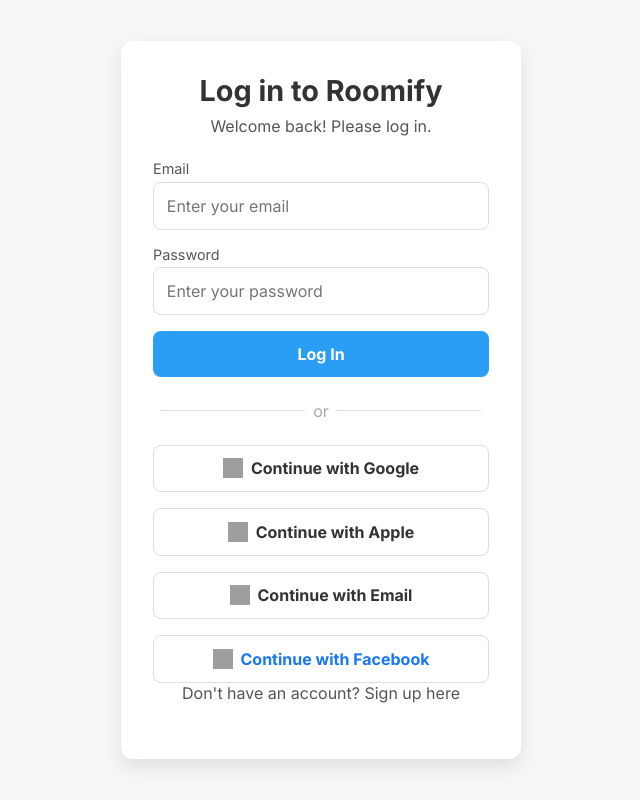
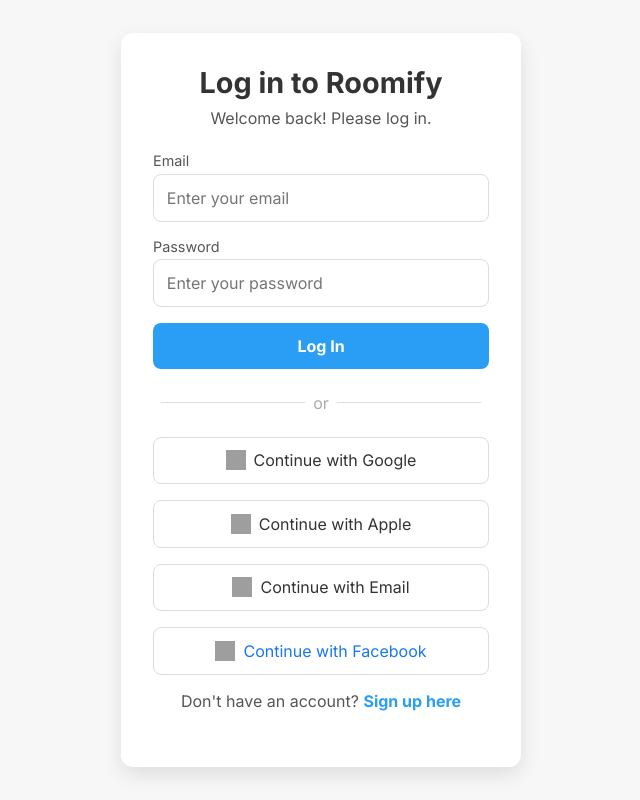
Before and after one commit to lukegrady1/Roomify, a React (Vite) app in the folder client/: page /auth in a window 1280 px wide. Shown: the whole page, without its empty margins (319-959 px from the left). Built offline with nearby package versions, Linux system fonts and the light colour scheme; grey boxes are pictures that could not be loaded.

Commit message:
Added underline and bold on hover for the log in text.

```diff
--- a/client/src/styles/CombinedAuth.css
+++ b/client/src/styles/CombinedAuth.css
@@ -31,6 +31,25 @@
     display: flex;
     flex-direction: column;
     gap: 1rem;
+  }
+
+  .auth-toggle {
+    margin-top: 1rem;
+    font-size: 1rem;
+    color: #555;
+    text-align: center;
+  }
+
+  .auth-toggle span {
+    color: #2a9df4;
+    font-weight: bold;
+    cursor: pointer;
+    transition: color 0.3s ease;
+  }
+
+  .auth-toggle span:hover {
+    color: #1a7ac4;
+    text-decoration: underline;
   }
 
   .form-group {
@@ -101,7 +120,7 @@
     border: 1px solid #ddd;
     border-radius: 8px;
     font-size: 1rem;
-    font-weight: bold;
+    font-weight: normal;
     cursor: pointer;
     background: white;
     transition: background 0.3s ease;
```
